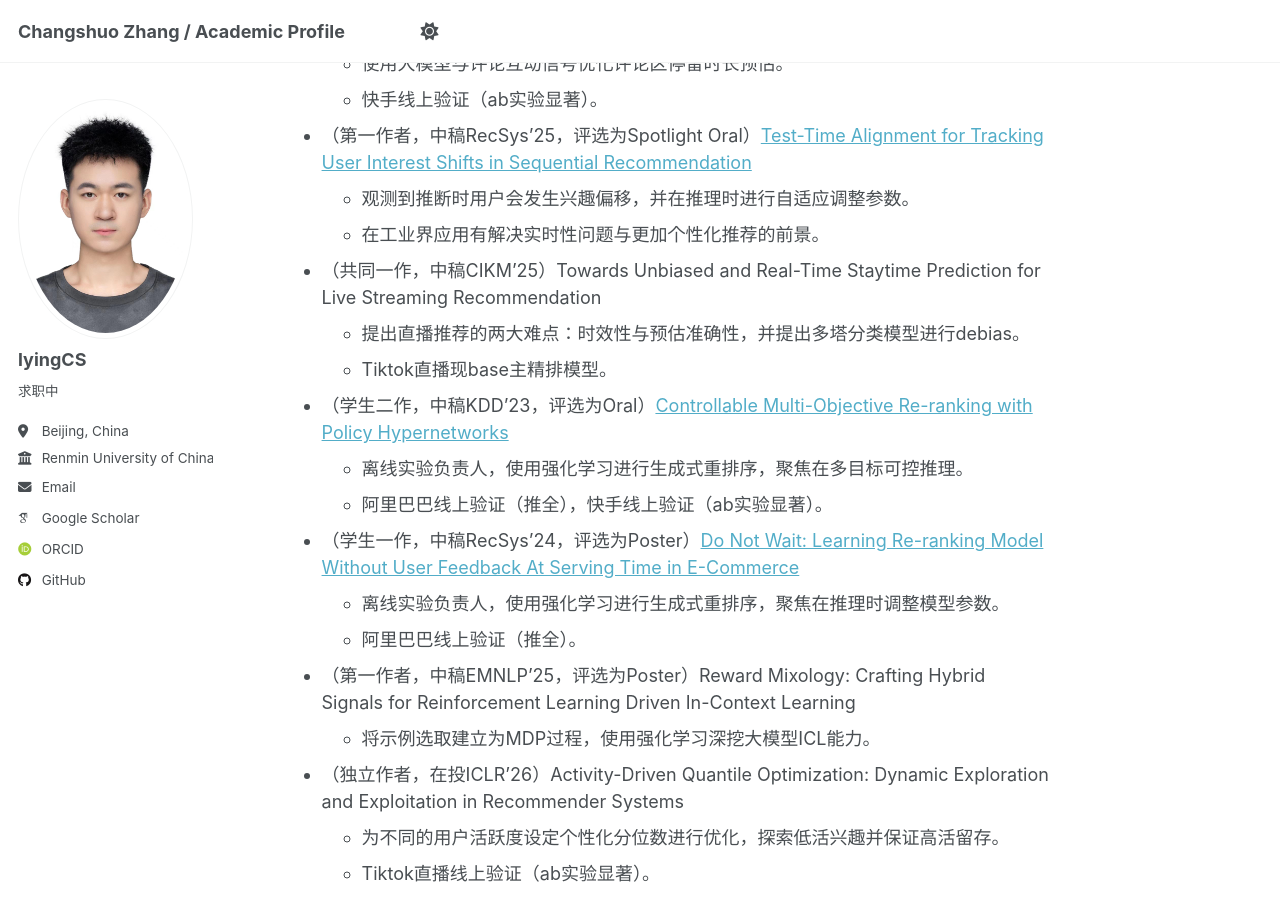
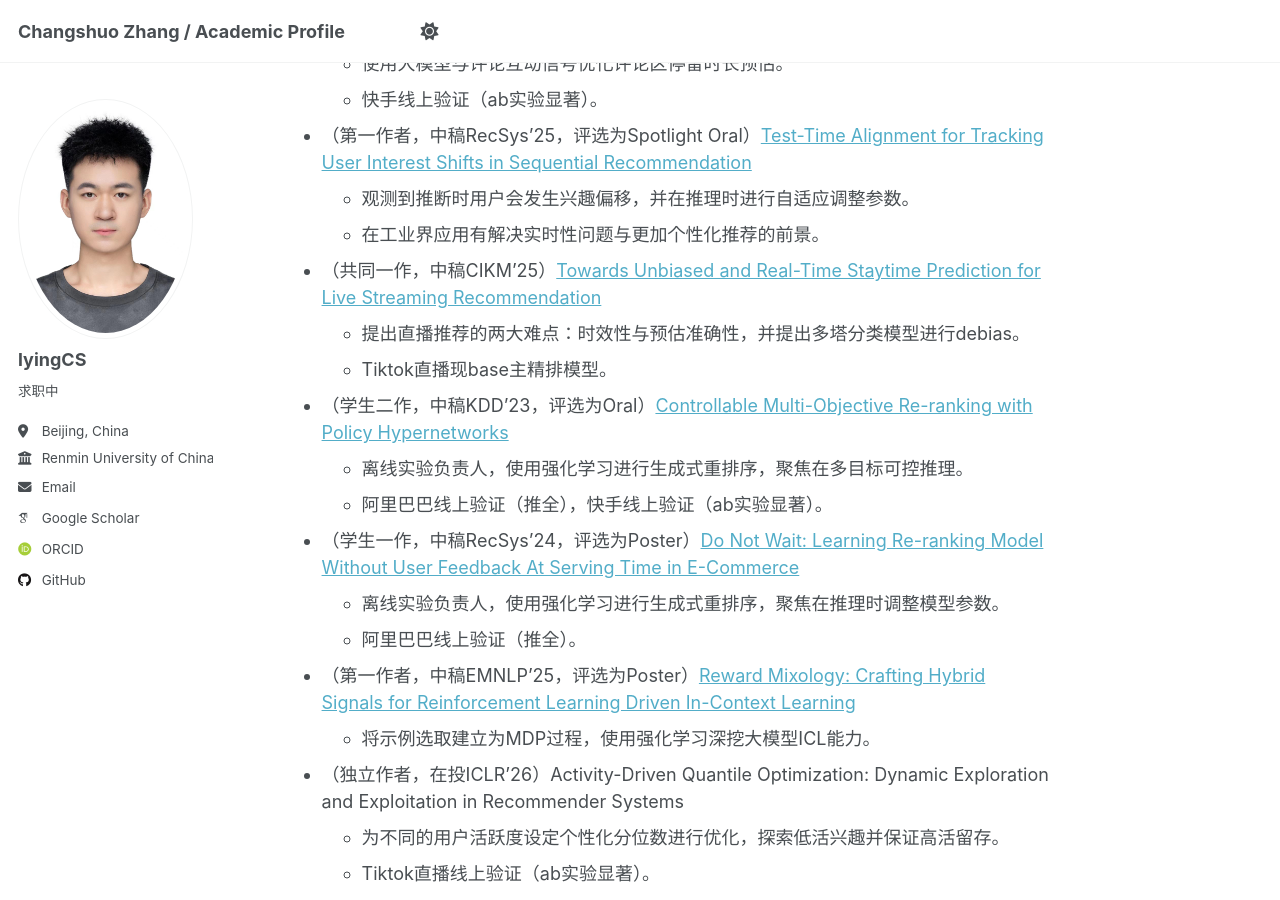
Before and after one commit to lyingCS/lyingCS.github.io, a Jekyll site: the page built from _pages/about.md, in a window 1280 px wide and 900 px high, scrolled down 1627 px. Built offline with Jekyll 4.4.1, drawn with Linux system fonts in a browser that asks for light colours; some web fonts are replaced; part of the change alters nothing that is shown.

```diff
--- a/_pages/about.md
+++ b/_pages/about.md
@@ -59,7 +59,7 @@ redirect_from:
 + （第一作者，中稿RecSys'25，评选为Spotlight Oral）[Test-Time Alignment for Tracking User Interest Shifts in Sequential Recommendation](https://arxiv.org/abs/2504.01489)
   + 观测到推断时用户会发生兴趣偏移，并在推理时进行自适应调整参数。
   + 在工业界应用有解决实时性问题与更加个性化推荐的前景。
-+ （共同一作，中稿CIKM'25）Towards Unbiased and Real-Time Staytime Prediction for Live Streaming Recommendation
++ （共同一作，中稿CIKM'25）[Towards Unbiased and Real-Time Staytime Prediction for Live Streaming Recommendation](https://dl.acm.org/doi/abs/10.1145/3746252.3761570)
   + 提出直播推荐的两大难点：时效性与预估准确性，并提出多塔分类模型进行debias。
   + Tiktok直播现base主精排模型。
 + （学生二作，中稿KDD'23，评选为Oral）[Controllable Multi-Objective Re-ranking with Policy Hypernetworks](https://dl.acm.org/doi/abs/10.1145/3580305.3599796)
@@ -68,7 +68,7 @@ redirect_from:
 + （学生一作，中稿RecSys'24，评选为Poster）[Do Not Wait: Learning Re-ranking Model Without User Feedback At Serving Time in E-Commerce](https://dl.acm.org/doi/abs/10.1145/3640457.3688165)
   + 离线实验负责人，使用强化学习进行生成式重排序，聚焦在推理时调整模型参数。
   + 阿里巴巴线上验证（推全）。
-+ （第一作者，中稿EMNLP'25，评选为Poster）Reward Mixology: Crafting Hybrid Signals for Reinforcement Learning Driven In-Context Learning
++ （第一作者，中稿EMNLP'25，评选为Poster）[Reward Mixology: Crafting Hybrid Signals for Reinforcement Learning Driven In-Context Learning](https://aclanthology.org/anthology-files/anthology-files/pdf/findings/2025.findings-emnlp.234.pdf)
   + 将示例选取建立为MDP过程，使用强化学习深挖大模型ICL能力。
 + （独立作者，在投ICLR'26）Activity-Driven Quantile Optimization: Dynamic Exploration and Exploitation in Recommender Systems
   + 为不同的用户活跃度设定个性化分位数进行优化，探索低活兴趣并保证高活留存。
```
